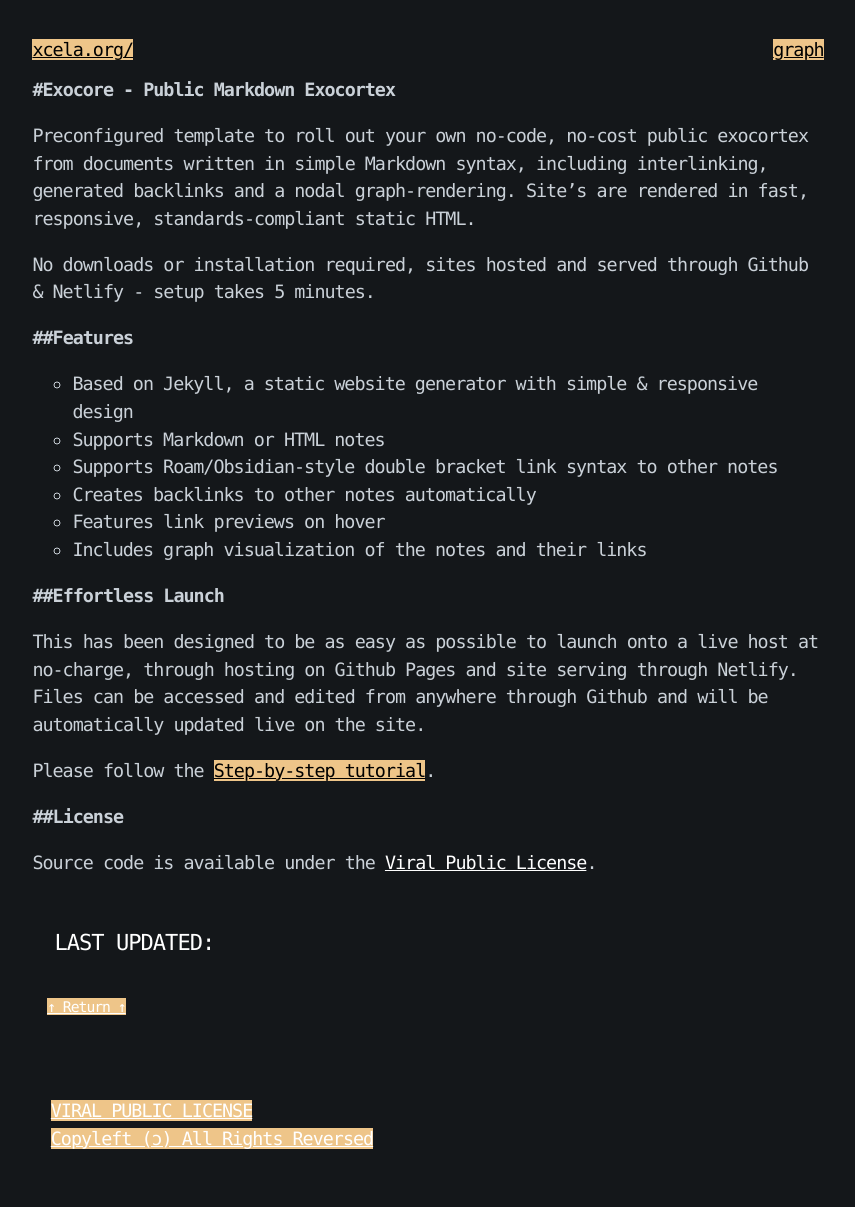
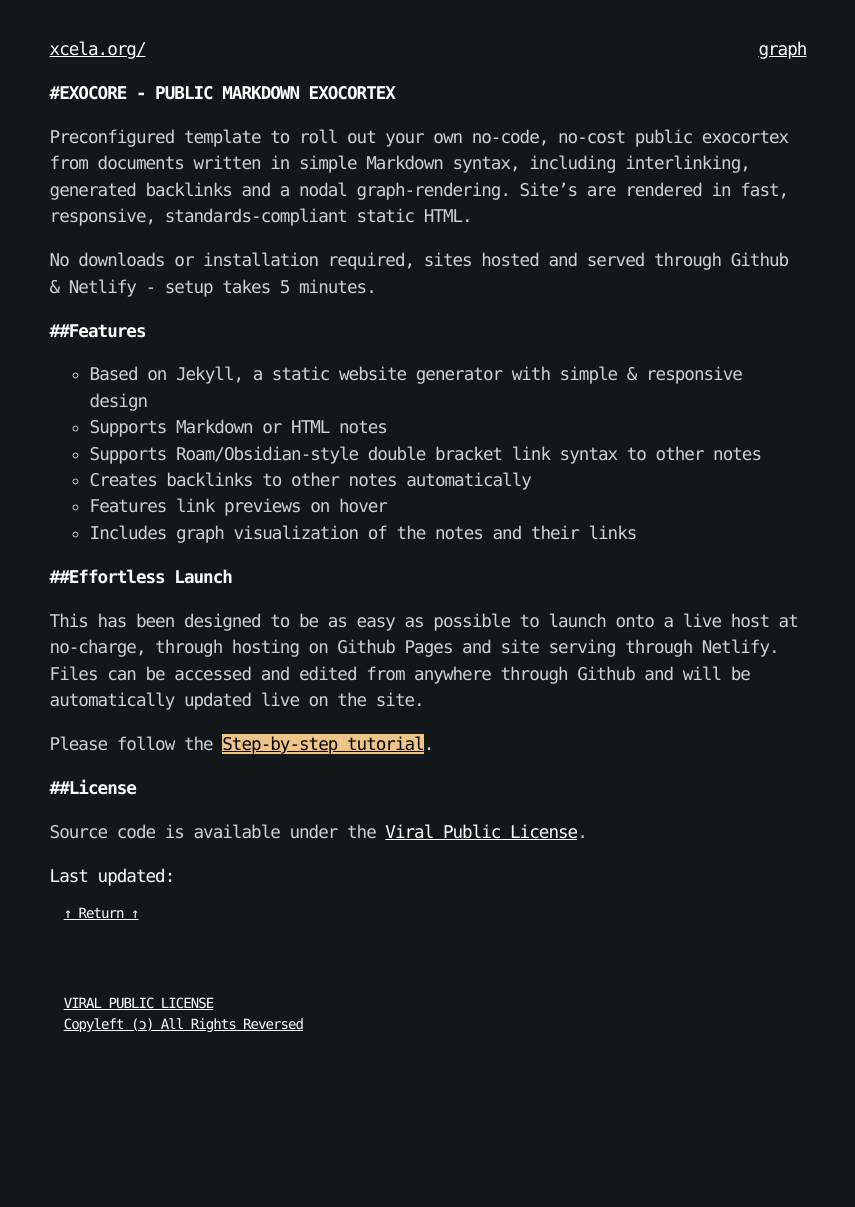
Before and after one commit to xcela/Exocore, a Jekyll site: the page built from _pages/index.md, in a window 1280 px wide. Shown: the whole page, without its empty margins (212-1067 px from the left). Built offline with Jekyll 4.4.1, drawn with Linux system fonts in a browser that asks for light colours; after the commit the page ends 1085 px from its top, so only the background shows below that.

Commit message:
Update _gemini.scss

```diff
--- a/_sass/_gemini.scss
+++ b/_sass/_gemini.scss
@@ -36,7 +36,7 @@ body {
   padding: 4vh 6vw;
   overflow-x: hidden;
   color: $color-text;
-  font-size: 1.15em;
+  font-size: 1.1em;
   max-width: 43em;
   background-color:$background;
 }
@@ -69,9 +69,9 @@ hr {
 .title-text, h1,h2,h3,h4,h5,h6 {
 font:inherit;
 font-weight:bold;
-color:#color-subtext;
+color:$color-subtext;
 }
-.title-text{text-transform:upper;}
+.title-text{text-transform:uppercase;margin-top:1em;margin-bottom:1em;}
 
 h1::before {  content:"#"; }
 h2::before {  content:"##";}
@@ -97,18 +97,25 @@ a {
   color: white;
   font-weight: strong;
   text-decoration:underline;
-  &:hover {
-    background-color: black;
-    color:white;
-    text-decoration:underline;
-    cursor: alias;
   }
-  &.internal-link {
+  .footer-nav a, .license a{
+  background-color: inherit;
+  color: white;
+}
+nav a {
+  color:white !important;
+  background-color:inherit !important;
+  }
+.internal-link {
     color: black;
     background-color: #eec589;
     font-weight:strong;
     cursor: pointer;
   }
+a:hover {
+    background-color: red !important;
+    color:white;
+    cursor: alias;
 }
 .invalid-link, .invalid-link-brackets {
   color: $invalid-links;
@@ -118,10 +125,7 @@ a {
 .sidenote a, nav a {
     font-weight: normal !important;
 }
-nav a {
-  color: #color-text !important;
-  background-color:none !important;
-}
+
 .anchor a {
   color: $color-text !important;
   cursor: pointer;
@@ -240,16 +244,13 @@ hr {margin:0em;}
 /* -- Footer -- */
 
 time {
-  padding: 1em;
   display: block;
   font-family: $font-family-monospace;
   color: $color-subtext;
-  text-transform: uppercase;
-  font-size:1.2em;
 }
 
 .time {
-  margin-top:1.5em;
+  margin-top:1em;
 }
 
 .footer-nav {
@@ -260,15 +261,15 @@ time {
 
 license {
   font-family: $font-family-monospace;
-  font: 1.1em;
 }
 
 .license {
   padding:1em;
   margin-top:1em;
   max-width: 28em;
+  font-size: 0.8em;
 }
 .footer-nav a, .license a {
-  background-color: none;
+  background-color: none !important;
   color: white;
 }
```
